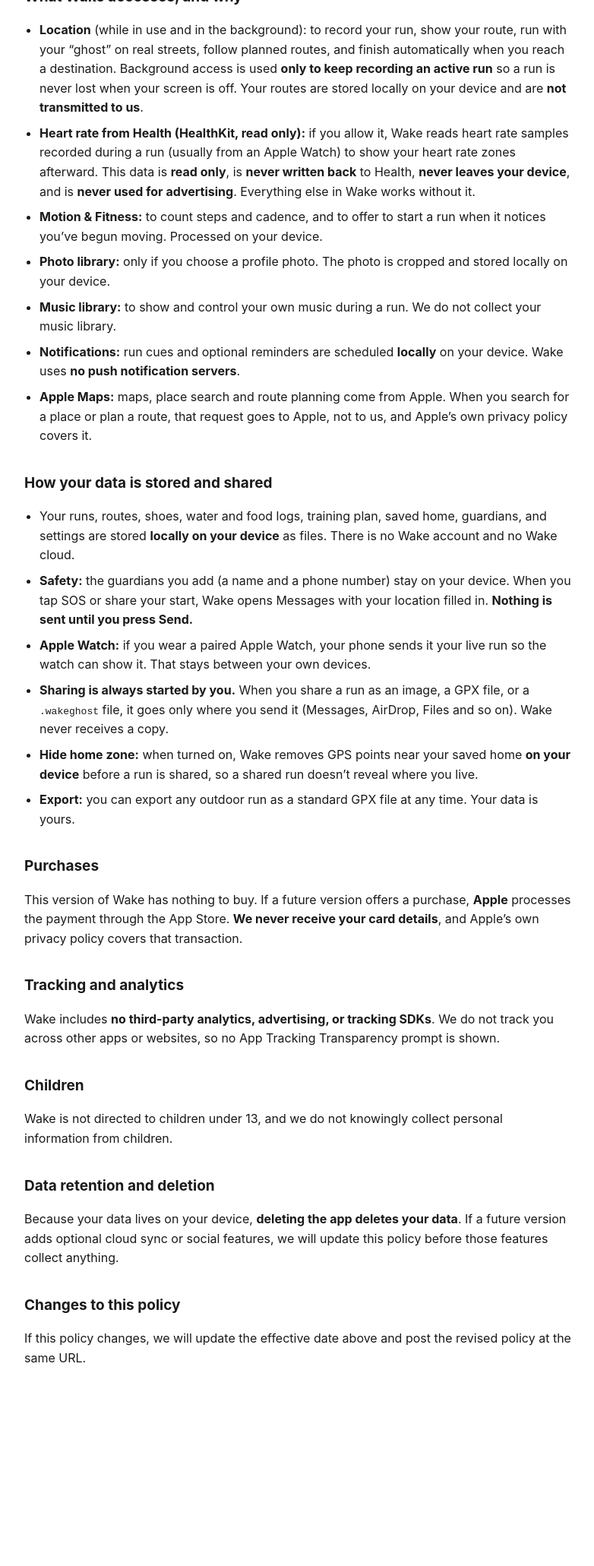
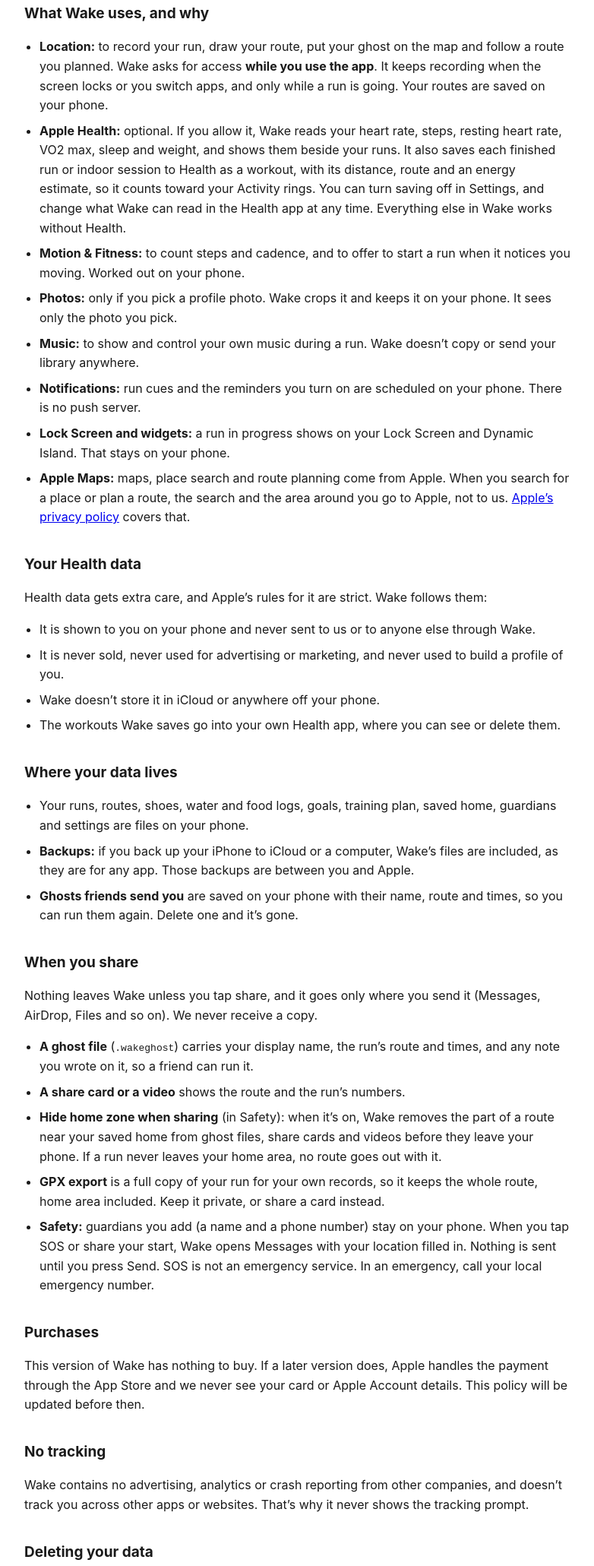
Before and after one commit to thefamousgabe/wake-privacy, a plain HTML site: page index.html in a window 1280 px wide. Shown: the part 368-2429 px from the top of the page at 76% size, without its empty margins (248-1030 px from the left). Before the commit the page ends 2264 px from the top, so only its background shows below. Drawn offline with Linux system fonts and the light colour scheme.

Commit message:
Match the privacy policy to what Wake 1.0 does, and add terms
The policy said Wake reads only heart rate. Wake reads heart rate, steps,
resting heart rate, VO2 max, sleep and weight, and saves workouts to Health,
so App Review would reject it. It now says so, with Apple's Health rules
spelled out (no ads, no sale, not stored off the phone).

Also: location is asked while in use; map searches go to Apple; what a ghost
file carries; that GPX export keeps the full route; what deleting the app does
and doesn't remove; no Apple Watch line, since the watch app isn't in 1.0.

terms.html states Apple's Standard License Agreement and adds the safety and
not-medical-advice points. Support links it and answers the home zone and
delete questions accurately.

Co-Authored-By: Claude Opus 5.5 <noreply@anthropic.com>

```diff
--- a/index.html
+++ b/index.html
@@ -22,45 +22,71 @@
 </head>
 <body>
   <h1>Wake Privacy Policy</h1>
-  <p class="meta"><strong>Effective date:</strong> 26 September 2026 &middot; <strong>Developer:</strong> Gabriel Mckenzie &middot; <strong>Contact:</strong> <a href="mailto:thefilthygarments@gmail.com">thefilthygarments@gmail.com</a></p>
+  <p class="meta"><strong>Effective date:</strong> 23 November 2026 &middot; <strong>Developer:</strong> Gabriel McKenzie &middot; <strong>Contact:</strong> <a href="mailto:thefilthygarments@gmail.com">thefilthygarments@gmail.com</a> &middot; <a href="terms.html">Terms of Use</a> &middot; <a href="support.html">Support</a></p>
 
   <h2>The short version</h2>
-  <p class="lede">Wake is built to keep your data <strong>on your device</strong>. We do <strong>not</strong> run servers that collect your runs, we do <strong>not</strong> sell or share your personal data, and we do <strong>not</strong> include any third-party advertising, analytics, or tracking. Apart from map and route requests to Apple Maps, anything that leaves your phone leaves only because <strong>you</strong> chose to share or export it.</p>
+  <p class="lede">Wake keeps your runs <strong>on your phone</strong>. There is no Wake account and no Wake server, so we never receive your runs, your location or your Health data. Wake has no ads, no analytics and no tracking. The only things that leave your phone are map searches, which go to Apple, and whatever you choose to share yourself.</p>
 
-  <h2>What Wake accesses, and why</h2>
+  <h2>What Wake uses, and why</h2>
   <ul>
-    <li><strong>Location</strong> (while in use and in the background): to record your run, show your route, run with your &ldquo;ghost&rdquo; on real streets, follow planned routes, and finish automatically when you reach a destination. Background access is used <strong>only to keep recording an active run</strong> so a run is never lost when your screen is off. Your routes are stored locally on your device and are <strong>not transmitted to us</strong>.</li>
-    <li><strong>Heart rate from Health (HealthKit, read only):</strong> if you allow it, Wake reads heart rate samples recorded during a run (usually from an Apple Watch) to show your heart rate zones afterward. This data is <strong>read only</strong>, is <strong>never written back</strong> to Health, <strong>never leaves your device</strong>, and is <strong>never used for advertising</strong>. Everything else in Wake works without it.</li>
-    <li><strong>Motion &amp; Fitness:</strong> to count steps and cadence, and to offer to start a run when it notices you&rsquo;ve begun moving. Processed on your device.</li>
-    <li><strong>Photo library:</strong> only if you choose a profile photo. The photo is cropped and stored locally on your device.</li>
-    <li><strong>Music library:</strong> to show and control your own music during a run. We do not collect your music library.</li>
-    <li><strong>Notifications:</strong> run cues and optional reminders are scheduled <strong>locally</strong> on your device. Wake uses <strong>no push notification servers</strong>.</li>
-    <li><strong>Apple Maps:</strong> maps, place search and route planning come from Apple. When you search for a place or plan a route, that request goes to Apple, not to us, and Apple&rsquo;s own privacy policy covers it.</li>
+    <li><strong>Location:</strong> to record your run, draw your route, put your ghost on the map and follow a route you planned. Wake asks for access <strong>while you use the app</strong>. It keeps recording when the screen locks or you switch apps, and only while a run is going. Your routes are saved on your phone.</li>
+    <li><strong>Apple Health:</strong> optional. If you allow it, Wake reads your heart rate, steps, resting heart rate, VO2 max, sleep and weight, and shows them beside your runs. It also saves each finished run or indoor session to Health as a workout, with its distance, route and an energy estimate, so it counts toward your Activity rings. You can turn saving off in Settings, and change what Wake can read in the Health app at any time. Everything else in Wake works without Health.</li>
+    <li><strong>Motion &amp; Fitness:</strong> to count steps and cadence, and to offer to start a run when it notices you moving. Worked out on your phone.</li>
+    <li><strong>Photos:</strong> only if you pick a profile photo. Wake crops it and keeps it on your phone. It sees only the photo you pick.</li>
+    <li><strong>Music:</strong> to show and control your own music during a run. Wake doesn&rsquo;t copy or send your library anywhere.</li>
+    <li><strong>Notifications:</strong> run cues and the reminders you turn on are scheduled on your phone. There is no push server.</li>
+    <li><strong>Lock Screen and widgets:</strong> a run in progress shows on your Lock Screen and Dynamic Island. That stays on your phone.</li>
+    <li><strong>Apple Maps:</strong> maps, place search and route planning come from Apple. When you search for a place or plan a route, the search and the area around you go to Apple, not to us. <a href="https://www.apple.com/legal/privacy/">Apple&rsquo;s privacy policy</a> covers that.</li>
   </ul>
 
-  <h2>How your data is stored and shared</h2>
+  <h2>Your Health data</h2>
+  <p>Health data gets extra care, and Apple&rsquo;s rules for it are strict. Wake follows them:</p>
   <ul>
-    <li>Your runs, routes, shoes, water and food logs, training plan, saved home, guardians, and settings are stored <strong>locally on your device</strong> as files. There is no Wake account and no Wake cloud.</li>
-    <li><strong>Safety:</strong> the guardians you add (a name and a phone number) stay on your device. When you tap SOS or share your start, Wake opens Messages with your location filled in. <strong>Nothing is sent until you press Send.</strong></li>
-    <li><strong>Apple Watch:</strong> if you wear a paired Apple Watch, your phone sends it your live run so the watch can show it. That stays between your own devices.</li>
-    <li><strong>Sharing is always started by you.</strong> When you share a run as an image, a GPX file, or a <code>.wakeghost</code> file, it goes only where you send it (Messages, AirDrop, Files and so on). Wake never receives a copy.</li>
-    <li><strong>Hide home zone:</strong> when turned on, Wake removes GPS points near your saved home <strong>on your device</strong> before a run is shared, so a shared run doesn&rsquo;t reveal where you live.</li>
-    <li><strong>Export:</strong> you can export any outdoor run as a standard GPX file at any time. Your data is yours.</li>
+    <li>It is shown to you on your phone and never sent to us or to anyone else through Wake.</li>
+    <li>It is never sold, never used for advertising or marketing, and never used to build a profile of you.</li>
+    <li>Wake doesn&rsquo;t store it in iCloud or anywhere off your phone.</li>
+    <li>The workouts Wake saves go into your own Health app, where you can see or delete them.</li>
+  </ul>
+
+  <h2>Where your data lives</h2>
+  <ul>
+    <li>Your runs, routes, shoes, water and food logs, goals, training plan, saved home, guardians and settings are files on your phone.</li>
+    <li><strong>Backups:</strong> if you back up your iPhone to iCloud or a computer, Wake&rsquo;s files are included, as they are for any app. Those backups are between you and Apple.</li>
+    <li><strong>Ghosts friends send you</strong> are saved on your phone with their name, route and times, so you can run them again. Delete one and it&rsquo;s gone.</li>
+  </ul>
+
+  <h2>When you share</h2>
+  <p>Nothing leaves Wake unless you tap share, and it goes only where you send it (Messages, AirDrop, Files and so on). We never receive a copy.</p>
+  <ul>
+    <li><strong>A ghost file</strong> (<code>.wakeghost</code>) carries your display name, the run&rsquo;s route and times, and any note you wrote on it, so a friend can run it.</li>
+    <li><strong>A share card or a video</strong> shows the route and the run&rsquo;s numbers.</li>
+    <li><strong>Hide home zone when sharing</strong> (in Safety): when it&rsquo;s on, Wake removes the part of a route near your saved home from ghost files, share cards and videos before they leave your phone. If a run never leaves your home area, no route goes out with it.</li>
+    <li><strong>GPX export</strong> is a full copy of your run for your own records, so it keeps the whole route, home area included. Keep it private, or share a card instead.</li>
+    <li><strong>Safety:</strong> guardians you add (a name and a phone number) stay on your phone. When you tap SOS or share your start, Wake opens Messages with your location filled in. Nothing is sent until you press Send. SOS is not an emergency service. In an emergency, call your local emergency number.</li>
   </ul>
 
   <h2>Purchases</h2>
-  <p>This version of Wake has nothing to buy. If a future version offers a purchase, <strong>Apple</strong> processes the payment through the App Store. <strong>We never receive your card details</strong>, and Apple&rsquo;s own privacy policy covers that transaction.</p>
+  <p>This version of Wake has nothing to buy. If a later version does, Apple handles the payment through the App Store and we never see your card or Apple Account details. This policy will be updated before then.</p>
 
-  <h2>Tracking and analytics</h2>
-  <p>Wake includes <strong>no third-party analytics, advertising, or tracking SDKs</strong>. We do not track you across other apps or websites, so no App Tracking Transparency prompt is shown.</p>
+  <h2>No tracking</h2>
+  <p>Wake contains no advertising, analytics or crash reporting from other companies, and doesn&rsquo;t track you across other apps or websites. That&rsquo;s why it never shows the tracking prompt.</p>
+
+  <h2>Deleting your data</h2>
+  <ul>
+    <li>Delete a single run from its &#8943; menu.</li>
+    <li>Delete the app and everything Wake saved on your phone goes with it.</li>
+    <li>Workouts Wake saved to Health stay in Health until you delete them there: open the Health app, tap your picture, then Apps, then Wake.</li>
+    <li>Ghosts or files you already sent to someone are on their device, and only they can delete them.</li>
+  </ul>
+  <p>We hold none of your data on a server, so there is nothing of yours for us to look up, hand over or delete. If you have a question about your data, email us and we&rsquo;ll answer.</p>
 
   <h2>Children</h2>
-  <p>Wake is not directed to children under 13, and we do not knowingly collect personal information from children.</p>
+  <p>Wake is not made for children under 13, and we don&rsquo;t knowingly collect anything from them.</p>
 
-  <h2>Data retention and deletion</h2>
-  <p>Because your data lives on your device, <strong>deleting the app deletes your data</strong>. If a future version adds optional cloud sync or social features, we will update this policy before those features collect anything.</p>
+  <h2>Changes</h2>
+  <p>If Wake ever sends anything new off your phone, this policy and the App Store privacy label will be updated before that version ships. The date at the top shows the latest change.</p>
 
-  <h2>Changes to this policy</h2>
-  <p>If this policy changes, we will update the effective date above and post the revised policy at the same URL.</p>
+  <h2>Contact</h2>
+  <p>Gabriel McKenzie, <a href="mailto:thefilthygarments@gmail.com">thefilthygarments@gmail.com</a></p>
 </body>
 </html>
```
Also changed, not shown: support.html (+3 -3 lines), terms.html (added, +49 -0 lines).
